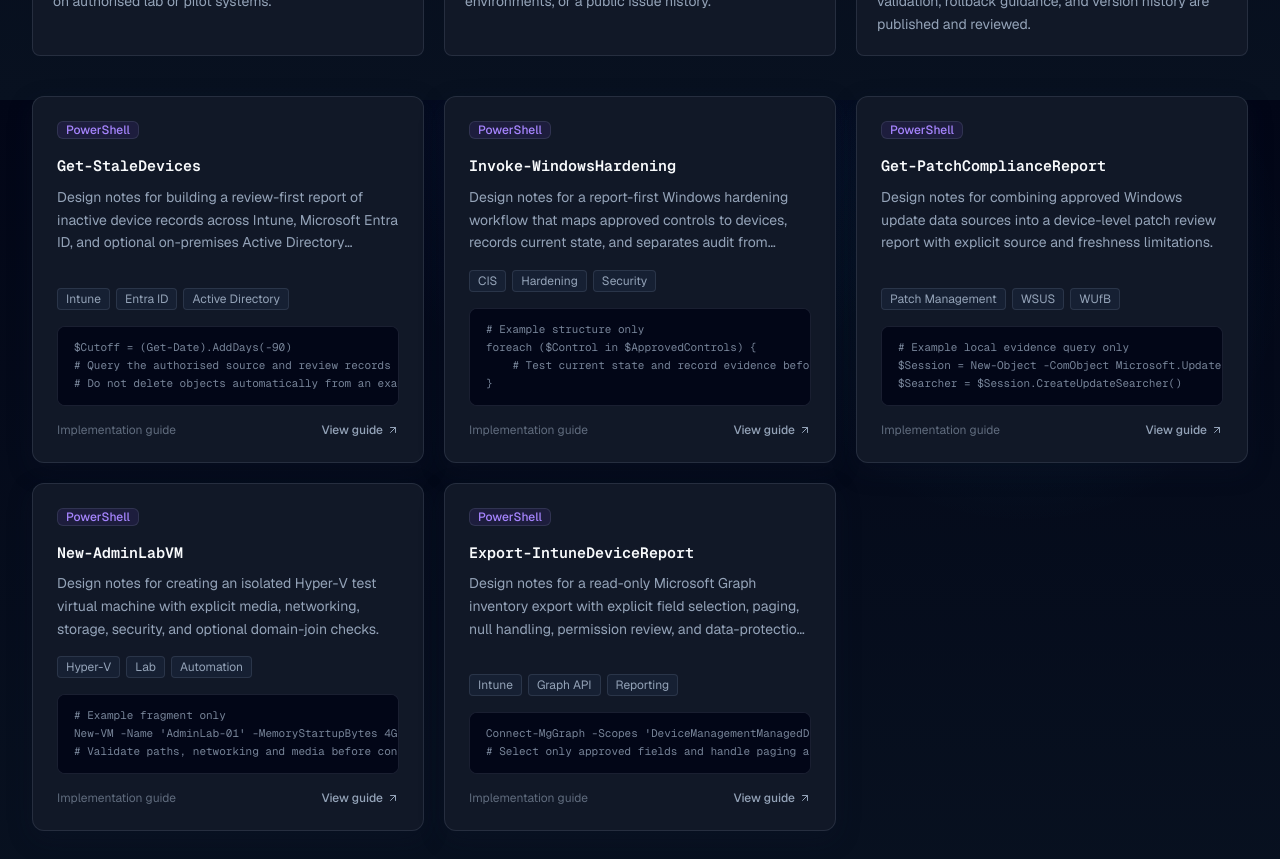
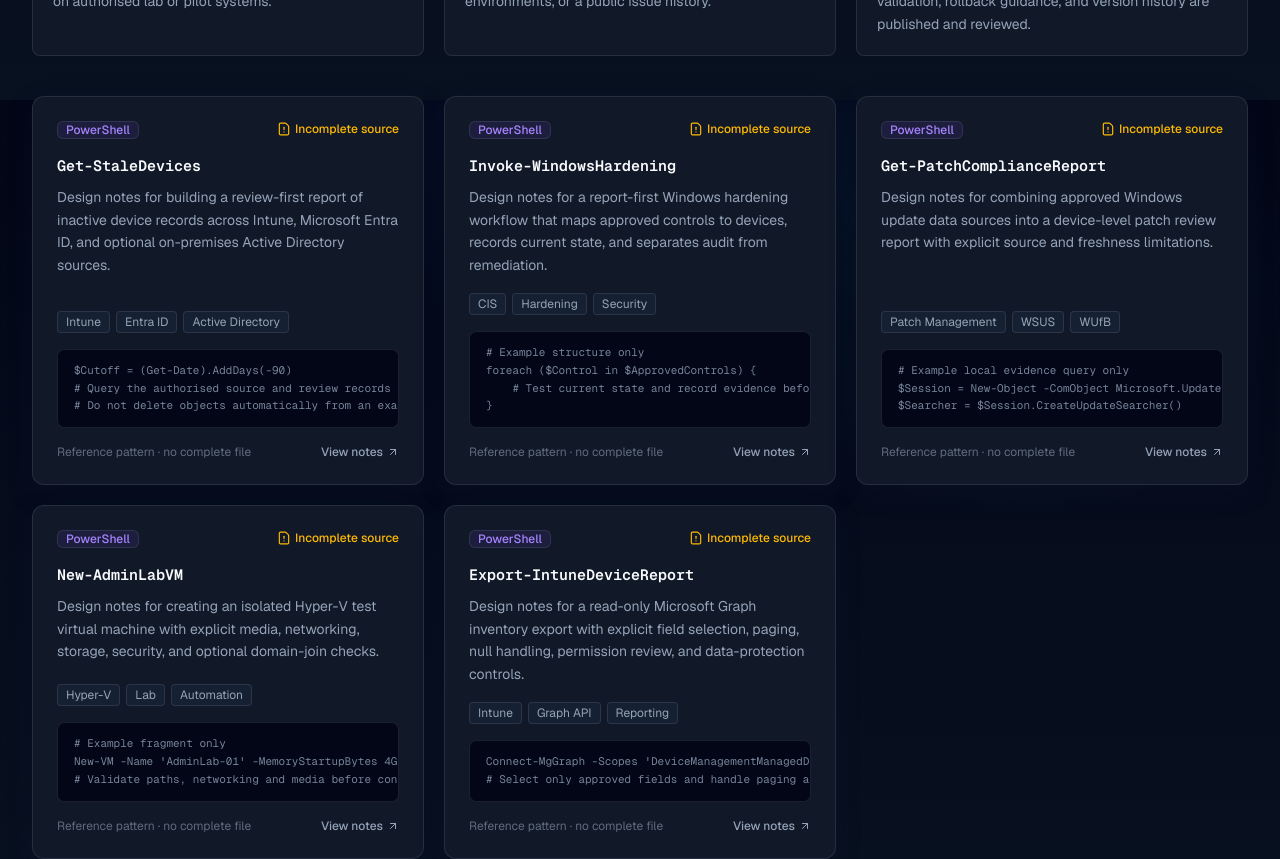
Before and after one commit to Jackoma0209/adminsignal, a Next.js app: page /scripts in a window 1280 px wide. Shown: the part 700-1559 px from the top of the page. Built offline with nearby package versions, Linux system fonts and the light colour scheme; no server answers.

Commit message:
Label every script card as incomplete source

```diff
--- a/src/components/cards/ScriptCard.tsx
+++ b/src/components/cards/ScriptCard.tsx
@@ -1,5 +1,5 @@
 import Link from 'next/link'
-import { ArrowUpRight } from 'lucide-react'
+import { ArrowUpRight, FileWarning } from 'lucide-react'
 import Badge from '@/components/ui/Badge'
 import { type Script } from '@/data/scripts'
 
@@ -12,7 +12,10 @@ export default function ScriptCard({ script }: ScriptCardProps) {
     <article className="group flex flex-col gap-4 rounded-xl border border-border bg-surface p-6 shadow-card transition-colors hover:border-border-strong hover:bg-surface-elevated/40">
       <div className="flex items-start justify-between gap-3">
         <Badge variant="language">{script.language}</Badge>
-        {script.isNew && <Badge variant="new">New</Badge>}
+        <span className="inline-flex items-center gap-1 text-xs font-medium text-amber-400">
+          <FileWarning className="h-3.5 w-3.5" aria-hidden="true" />
+          Incomplete source
+        </span>
       </div>
 
       <div className="flex flex-1 flex-col gap-2">
@@ -21,10 +24,9 @@ export default function ScriptCard({ script }: ScriptCardProps) {
             {script.title}
           </h3>
         </Link>
-        <p className="line-clamp-3 text-sm leading-relaxed text-muted">{script.description}</p>
+        <p className="line-clamp-4 text-sm leading-relaxed text-muted">{script.description}</p>
       </div>
 
-      {/* Tags */}
       <div className="flex flex-wrap gap-1.5">
         {script.tags.slice(0, 3).map((tag) => (
           <span
@@ -36,23 +38,22 @@ export default function ScriptCard({ script }: ScriptCardProps) {
         ))}
       </div>
 
-      {/* Code preview */}
       {script.codePreview && (
-        <pre className="overflow-x-auto rounded-lg border border-border bg-background px-4 py-3 font-mono text-[11px] leading-relaxed text-muted/80" aria-hidden="true">
+        <pre className="overflow-x-auto rounded-lg border border-border bg-background px-4 py-3 font-mono text-[11px] leading-relaxed text-muted/80" aria-label="Illustrative code fragment">
           <code>{script.codePreview}</code>
         </pre>
       )}
 
       <div className="mt-auto flex items-center justify-between">
-      <span className="text-xs text-muted/60">Implementation guide</span>
-      <Link
-        href={`/scripts/${script.slug}`}
-        className="flex items-center gap-1 text-xs font-medium text-muted transition-colors hover:text-primary"
-        aria-label={`View ${script.title} implementation guide`}
-      >
-        View guide
-        <ArrowUpRight className="h-3 w-3" />
-      </Link>
+        <span className="text-xs text-muted/60">Reference pattern · no complete file</span>
+        <Link
+          href={`/scripts/${script.slug}`}
+          className="flex items-center gap-1 text-xs font-medium text-muted transition-colors hover:text-primary"
+          aria-label={`View ${script.title} implementation pattern`}
+        >
+          View notes
+          <ArrowUpRight className="h-3 w-3" aria-hidden="true" />
+        </Link>
       </div>
     </article>
   )
```
